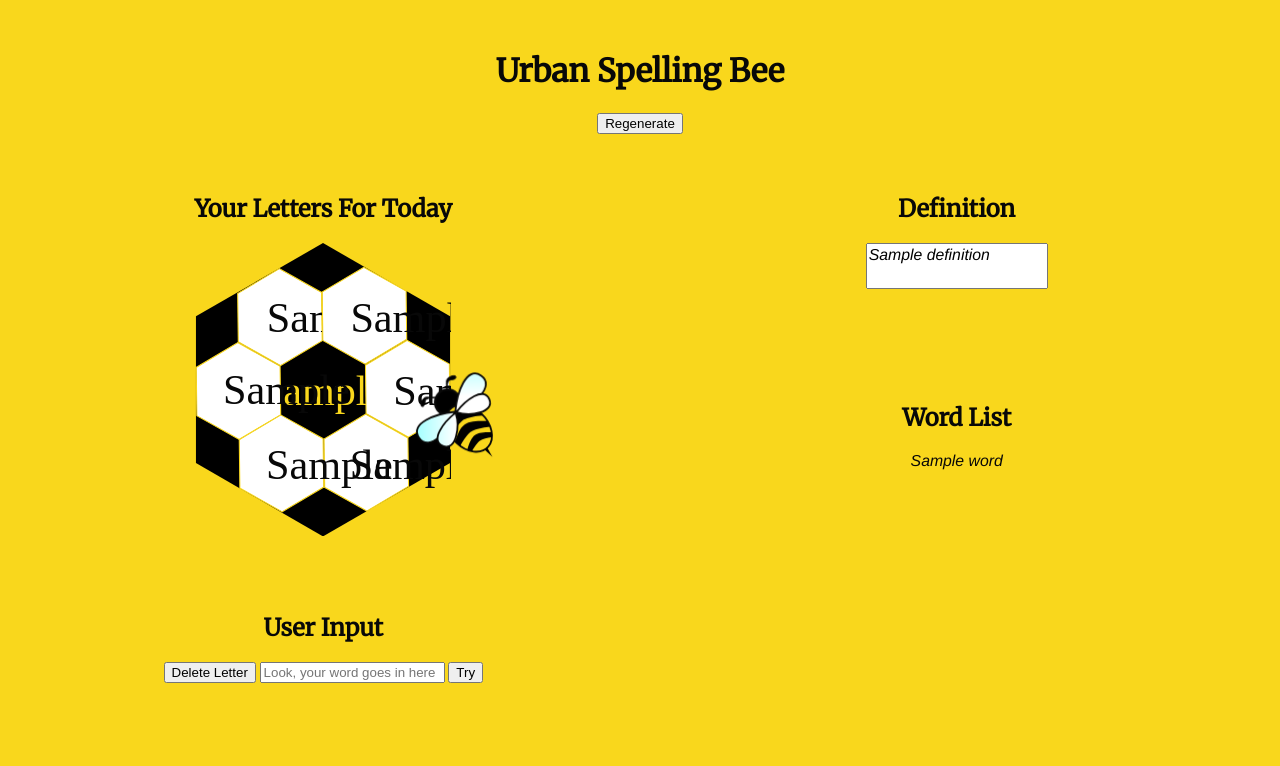
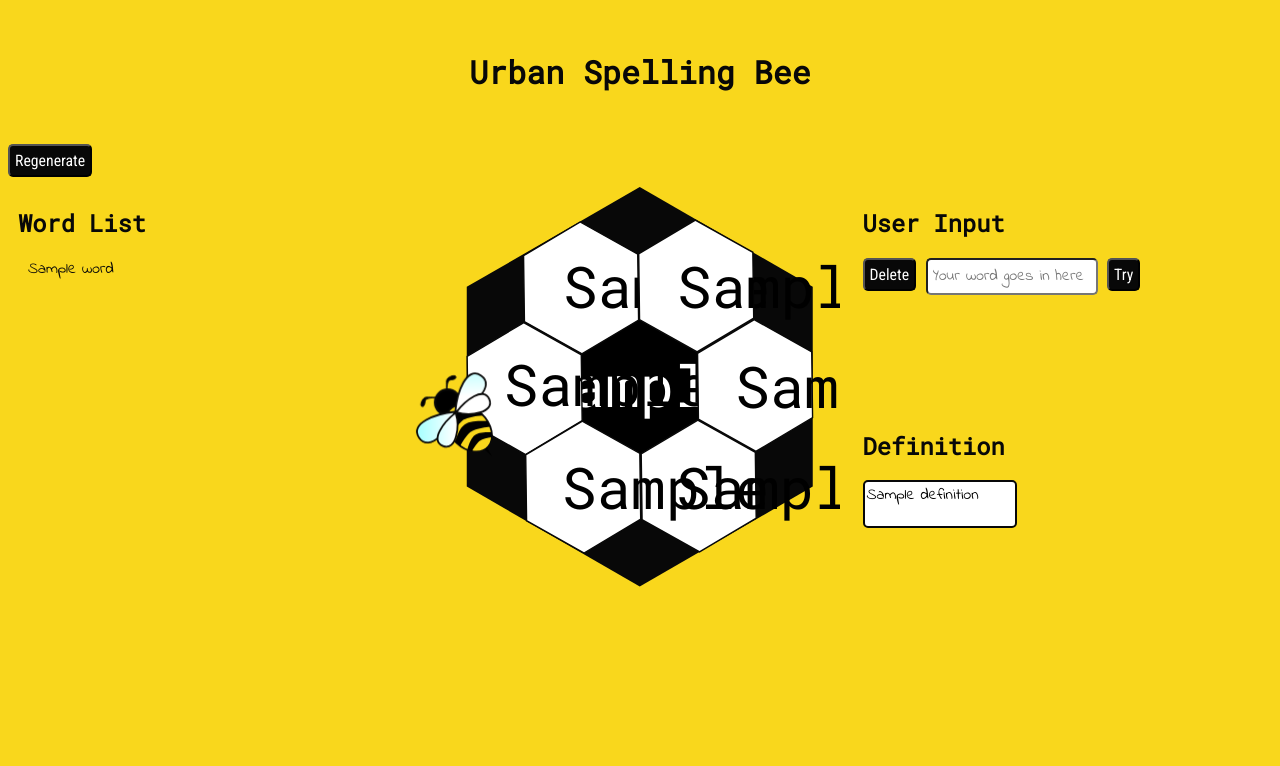
Before and after one commit to curiosdevcookie/Harvard-CS50, a Flask app: template week_11__final-project/spelling_bee/templates/index.html in a window 1280 px wide. Shown: the top 766 px of the page. Run offline with Flask 3, Linux system fonts and the light colour scheme; the template is opened without the code that fills it: most values are stand-ins (such as "Sample title", 1, 10 or a date in 2020).

Commit message:
Update CSS a little.

```diff
--- a/week_11__final-project/spelling_bee/app.py
+++ b/week_11__final-project/spelling_bee/app.py
@@ -171,6 +171,7 @@ def get_definition(term):
     else:
         definition = None
     conn.close()
+    print(definition)
     return definition
 
 def get_word_from_wordlist(term):
--- a/week_11__final-project/spelling_bee/static/css/index.css
+++ b/week_11__final-project/spelling_bee/static/css/index.css
@@ -1,4 +1,11 @@
 @import url('https://fonts.googleapis.com/css2?family=Merriweather &display=swap');
+/* Handwriting */
+@import url('https://fonts.googleapis.com/css2?family=Indie+Flower&display=swap');
+/* Industrial looking font */
+@import url('https://fonts.googleapis.com/css2?family=Roboto+Mono&display=swap');
+/* Urban looking font */
+@import url('https://fonts.googleapis.com/css2?family=Roboto+Condensed&display=swap');
+
 
 /*RESETS*/:root
 {
@@ -7,8 +14,10 @@
   box-sizing: border-box;
   font-size: 62.5%;
 
-  --font-headings: Merriweather;
-  --font-cursive: 'Helvetica';
+  --font-headings: Roboto Mono;
+  --font-copy: Helvetica;
+  --font-assets: Roboto Condensed;
+  --font-handwriting: Indie Flower;
 
   --color-graphite: #080808;
   --color-yellow: #f9d71c;
@@ -21,18 +30,26 @@ body {
   font-size: calc(0.3rem + 1vw);
   background-color: var(--color-yellow);
   color: var(--color-graphite);
-  text-align: center;
 }
 
 /* Grid */
 main {
   display: grid;
-  grid-template-areas: "comb definition" "comb list" "input list";
-  grid-template-columns: 1fr 1fr;
-  grid-template-rows: 1fr 1fr 1fr;
+  grid-template-areas: "list comb input" "list comb definition";
+  grid-template-columns: 1fr 1fr 1fr;
+  grid-template-rows: 20rem 20rem;
   gap: calc(1rem + 1vw);
   padding: 1rem;
 }
+
+/* @media screen and(max-width: 768px) {
+  main {
+    display: grid;
+    grid-template-areas: "comb comb" "input defintion" "list list";
+    grid-template-columns: 1fr 1fr;
+    grid-template-rows: 1fr 20rem 20rem;
+  }
+} */
 
 #circle-comb {
   grid-area: comb;
@@ -52,25 +69,12 @@ main {
 
 /* List styling */
 #word-list-ul {
-  font-family: var(--font-cursive);
-  font-style: italic;
+  font-family: var(--font-handwriting);
   list-style-type: none;
-  padding: 0;
+  padding-left: 1rem;
 }
 
-#definition-area {
-  font-family: var(--font-cursive);
-  font-style: italic;
-  font-size: calc(0.3rem + 1vw);
-  resize: none;
-  overflow-y: hidden;
-}
-
-
-#input-word:focus {
-  outline: none;
-}
-
+/* Headings */
 
 h1,
 h2,
@@ -80,44 +84,12 @@ h5,
 h6 {
   font-family: var(--font-headings);
   text-transform: capitalize;
-  padding-top: 3rem;
 }
 
+h1 {
 
-/*SVG styling*/
-svg {
-  width: 20vw;
-  height: auto;
-}
-
-svg > g {
-  cursor: pointer;
-}
-
-#poly7:hover {
-  fill: var(--color-yellow);
-}
-
-svg > g > text {
-  font-size: calc(0.3rem + 1vw);
-  fill: var(--color-graphite);
-  cursor: pointer;
-}
-
-svg > g > text:hover {
-  fill: var(--color-yellow);
-}
-
-.st3:hover {
-  fill: var(--color-yellow);
-}
-
-#honeycomb {
-  cursor: none;
-}
-
-#b1:hover {
-  color: var(--color-graphite);
+  text-align: center;
+  padding: 3rem 0;
 }
 
 
@@ -128,8 +100,6 @@ svg > g > text:hover {
   right: -10%;
   animation: fly 13s, jiggle 1s infinite;
 }
-
-/* Animate Bee */
 
 @keyframes fly {
   0% {
@@ -163,8 +133,6 @@ svg > g > text:hover {
   }
 }
 
-
-/* Animate jiggling */
 @keyframes jiggle {
   0% {
     transform: rotate(0deg);
@@ -186,3 +154,73 @@ svg > g > text:hover {
     transform: rotate(0deg);
   }
 }
+
+/* Comb */
+
+#comb {
+  aspect-ratio: 1 / 1;
+  width: 100%;
+}
+
+svg {
+  width: 20vw;
+  height: auto;
+}
+
+
+svg > g > text:hover {
+  fill: var(--color-yellow);
+}
+
+.st3:hover {
+  fill: var(--color-yellow);
+}
+
+
+#central-letter-group > text {
+  fill: white;
+
+}
+
+#central-letter-group > text:hover {
+  fill: var(--color-yellow);
+
+}
+
+text:hover {
+  cursor: pointer;
+}
+
+
+/* Buttons, */
+
+button {
+  font-family: var(--font-assets);
+  font-size: calc(0.3rem + 1vw);
+  background-color: var(--color-graphite);
+  color: white;
+  border-radius: 0.5rem;
+  padding: 0.5rem;
+  cursor: pointer;
+}
+
+input {
+  font-family: var(--font-handwriting);
+  font-size: calc(0.3rem + 1vw);
+  background-color: white;
+  color: var(--color-graphite);
+  border-radius: 0.5rem;
+  padding: 0.5rem;
+  outline: none;
+}
+
+#definition-area {
+  font-family: var(--font-handwriting);
+  font-size: calc(0.3rem + 1vw);
+  background-color: white;
+  border: 0.2rem solid var(--color-graphite);
+  border-radius: 0.5rem;
+  resize: none;
+  overflow-y: hidden;
+  outline: none;
+}
--- a/week_11__final-project/spelling_bee/templates/index.html
+++ b/week_11__final-project/spelling_bee/templates/index.html
@@ -26,12 +26,9 @@
     </header>
 
     <main>
-      <section id='beeOne'>
-        <?xml version="1.0"?>
-        <svg xmlns="http://www.w3.org/2000/svg">
+      <svg version='1.1' id='beeOne' xmlns="http://www.w3.org/2000/svg">
         <title>Illustration of a Bee</title>
-          <defs
-            id="beeOne">
+        <defs>
           <lineargradient
             id="linearGradient3068"
             x1="45.1"
@@ -177,24 +174,22 @@
           </rdf:rdf>
         </metadata>
       </svg>
-      </section>
-      <section id='circle-comb'>
-        <h2>Your letters for today</h2>
+
       <svg version='1.1' id='comb' xmlns='http://www.w3.org/2000/svg'
         xmlns:xlink='http://www.w3.org/1999/xlink' x='0px' y='0px'
         viewBox='0 0 727.3 833.6'
         style='enable-background:new 0 0 727.3 833.6;' xml:space='preserve'>
         <style type='text/css'>
-        .st0{fill:#f9d71c;}
-        .st1{font-family:'ArialMT';}
+        .st0{fill:var(--color-graphite);}
+        .st1{fill:var(--color-graphite);}
         .st2{font-size:120px;}
         .st3{fill:#FFFFFF;}
       </style>
-          <g id='honeycomb'>
+        <g id='honeycomb' class='st0'>
           <polygon
-              points='2.7,625.2 2.7,208.4 363.7,0 724.7,208.4 724.7,625.2 363.7,833.6 	' />
+            points='2.7,625.2 2.7,208.4 363.7,0 724.7,208.4 724.7,625.2 363.7,833.6' />
         </g>
-          <g>
+        <g id='central-letter-group'>
           <g id='poly7'>
             <polygon
               points='244.7,488.1 242.9,349.4 362.1,278.5 483.1,346.2 484.9,484.9 365.7,555.8 		' />
@@ -203,7 +198,7 @@
             l121.5,68.1l119.7-71.2L483.6,346L362.1,277.9L362.1,277.9z' />
           </g>
           <text id='b1' text-anchor="middle" x="363.7" y="460"
-              class='st0 st1 st2'>{{ b1 }}</text>
+            class='st2'>{{ b1 }}</text>
         </g>
         <g>
           <g id='poly6'>
@@ -214,7 +209,7 @@
             l1.8,139.3L243,349.9l119.7-71.2l-1.8-139.3L239.4,71.3L239.4,71.3z' />
           </g>
           <text id='b2' transform='matrix(1 0 0 1 203.7498 251.5571)'
-              class='st1 st2'>{{ b2 }}</text>
+            class='st2'>{{ b2 }}</text>
         </g>
         <g>
           <g id='poly1'>
@@ -225,7 +220,7 @@
             l1.8,139.3l121.5,68.1L603,274.6l-1.8-139.3L479.6,67.3L479.6,67.3z' />
           </g>
           <text id='b3' transform='matrix(1 0 0 1 441.4801 251.8757)'
-              class='st1 st2'>{{ b3 }}</text>
+            class='st2'>{{ b3 }}</text>
         </g>
         <g>
           <g id='poly5'>
@@ -236,7 +231,7 @@
             l121.5,68.1L245,488.6l-1.8-139.3L121.7,281.3L121.7,281.3z' />
           </g>
           <text id='b4' transform='matrix(1 0 0 1 79.6805 456.0295)'
-              class='st1 st2'>{{ b4 }}</text>
+            class='st2'>{{ b4 }}</text>
         </g>
         <g>
           <g id='poly2'>
@@ -247,7 +242,7 @@
             l1.8,139.3l121.5,68.1l119.7-71.2L724,343L602.5,274.9L602.5,274.9z' />
           </g>
           <text id='b5' transform='matrix(1 0 0 1 562.981 460.3473)'
-              class='st1 st2'>{{ b5 }}</text>
+            class=' st2'>{{ b5 }}</text>
         </g>
         <g>
           <g id='poly3'>
@@ -258,7 +253,7 @@
             l1.8,139.3l121.5,68.1L608.2,692l-1.8-139.3L484.8,484.7L484.8,484.7z' />
           </g>
           <text id='b6' transform='matrix(1 0 0 1 439.4702 671.1411)'
-              class='st1 st2'>{{ b6 }}</text>
+            class='st2'>{{ b6 }}</text>
         </g>
         <g>
           <g id='poly4'>
@@ -269,16 +264,15 @@
             l1.8,139.3l121.5,68.1l119.7-71.2L365.4,555L243.9,486.9L243.9,486.9z' />
           </g>
           <text id='b7' transform='matrix(1 0 0 1 201.6699 671.1409)'
-              class='st1 st2'>{{ b7 }}</text>
+            class='st2'>{{ b7 }}</text>
         </g>
       </svg>
-      </section>
 
       <form id=input action='/' method='post'>
         <h2>User Input</h2>
-        <button id='delete' type='button'>Delete Letter</button>
+        <button id='delete' type='button'>Delete</button>
         <input readonly id='input-word' type='text' name='term' minlength='4'
-          required placeholder='Look, your word goes in here'>
+          required placeholder='Your word goes in here'>
         <button id='submit' type='submit'>Try</button>
       </form>
 
```
Lines whose indentation alone changed are shown as unchanged.
